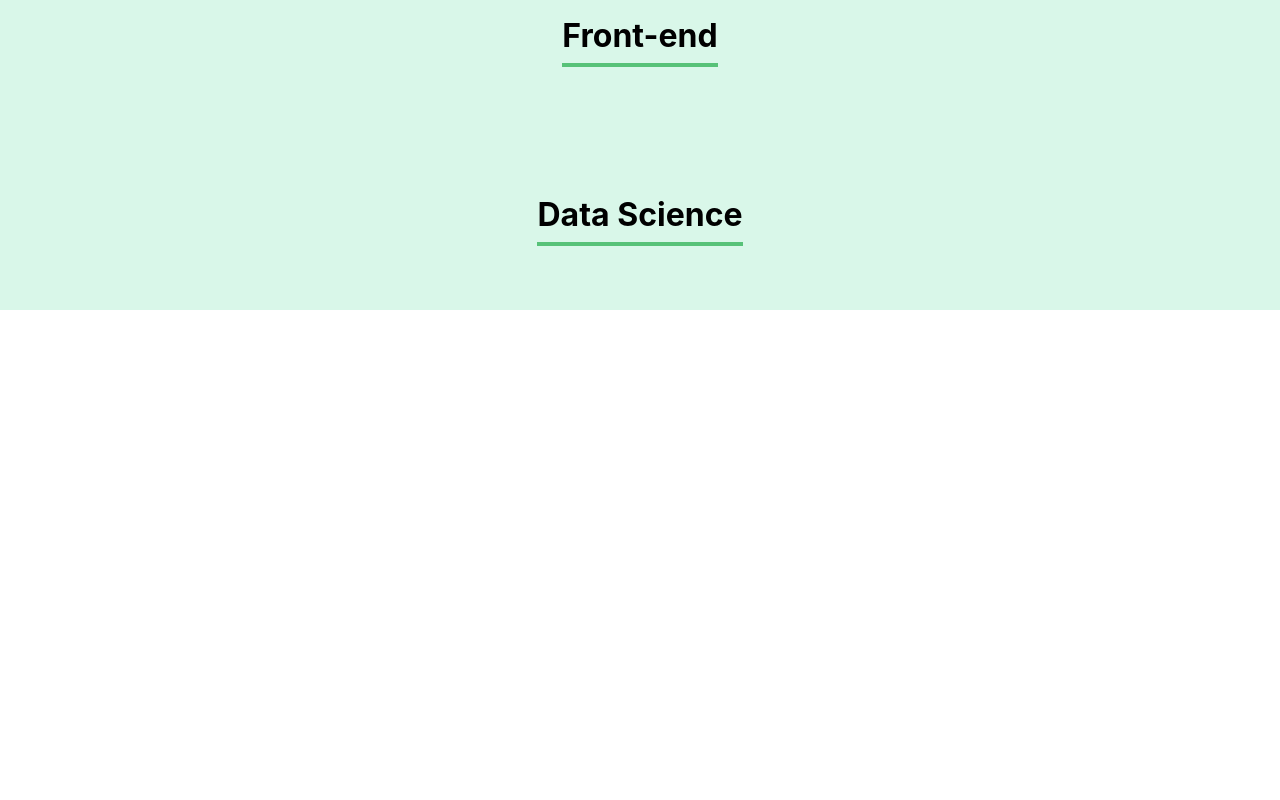
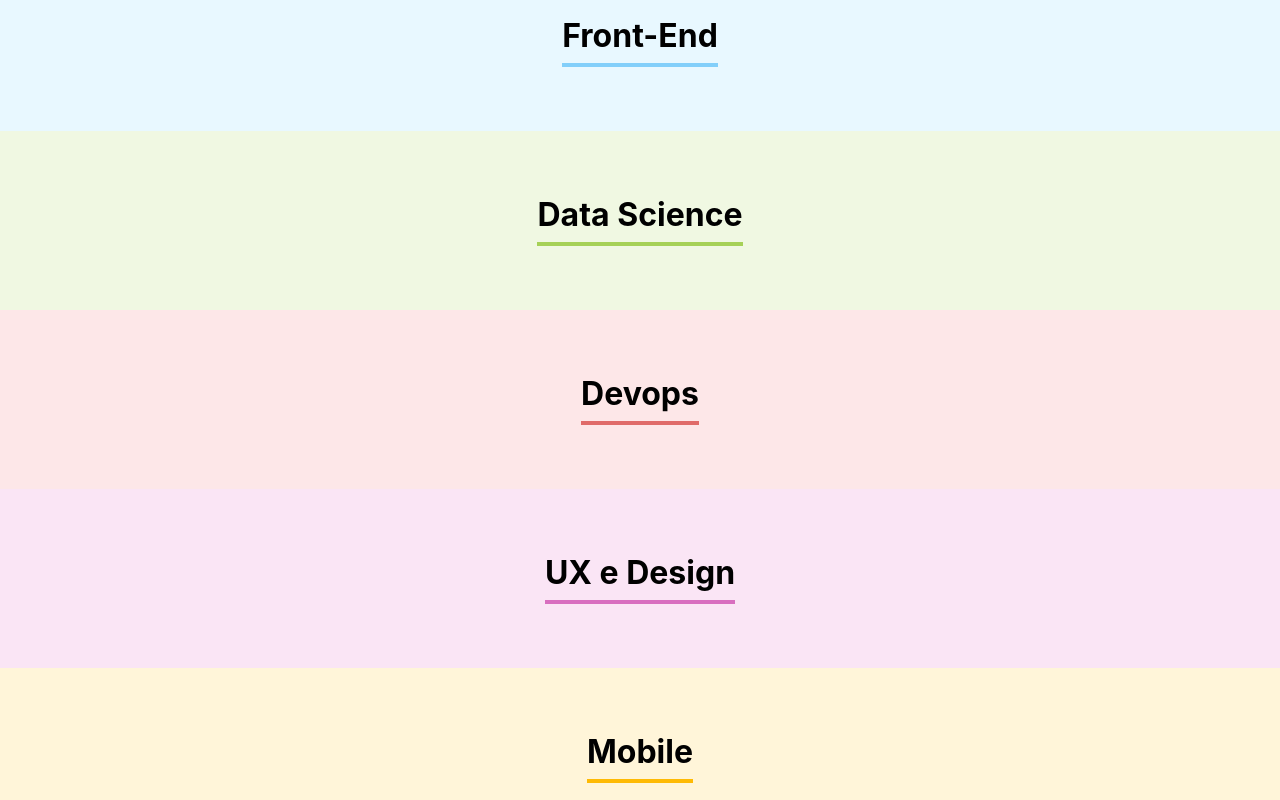
Before and after one commit to leticiaocr/organo, a React (Create React App) app: page / in a window 1280 px wide. Shown: the part 1660-2460 px from the top of the page. Before the commit the page ends 1970 px from the top, so only its background shows below. Built offline with nearby package versions, Linux system fonts and the light colour scheme.

Commit message:
feat: renderizando times

```diff
--- a/src/App.js
+++ b/src/App.js
@@ -4,6 +4,46 @@
 import Time from './componentes/Time';
 
 function App() {
+
+  const times = [
+    {
+      nome: 'Programação',
+      corPrimaria: '#57c278',
+      corSecundaria: '#D9F7E9',
+    },
+
+    {
+      nome: 'Front-End',
+      corPrimaria: '#82CFFA',
+      corSecundaria: '#E8F8FF',
+    },
+    {
+      nome: 'Data Science',
+      corPrimaria: '#A6D157',
+      corSecundaria: '#F0F8E2',
+    },
+    {
+      nome: 'Devops',
+      corPrimaria: '#E06B69',
+      corSecundaria: '#FDE7E8',
+    },
+    {
+      nome: 'UX e Design',
+      corPrimaria: '#D86EBF',
+      corSecundaria: '#FAE5F5',
+    },
+    {
+      nome: 'Mobile',
+      corPrimaria: '#FEBA05',
+      corSecundaria: '#FFF5D9',
+    },
+    {
+      nome: 'Inovação e Gestão',
+      corPrimaria: '#FF8A29',
+      corSecundaria: '#FFEEDF',
+    }
+
+  ]
 
   const [colaboradores, setColaboradores] = useState([])
 
@@ -15,10 +55,8 @@
   return (
     <div className="App">
       <Banner />
-      <Formulario aoColaboradorCadastrado={colaborador => aoNovoColaboradorAdicionado(colaborador)} />
-      <Time nome="Programação" />
-      <Time nome="Front-end" />
-      <Time nome="Data Science" />
+      <Formulario times={times.map(time => time.nome)} aoColaboradorCadastrado={colaborador => aoNovoColaboradorAdicionado(colaborador)} />
+      {times.map(time => <Time key={time.nome} nome={time.nome} corPrimaria={time.corPrimaria} corSecundaria={time.corSecundaria} />)}
     </div>
   );
 }
--- a/src/componentes/Formulario/index.js
+++ b/src/componentes/Formulario/index.js
@@ -6,15 +6,7 @@
 
 const Formulario = (props) => {
 
-    const times = [
-        'Programação',
-        'Front-End',
-        'Data Science',
-        'Devops',
-        'UX e Design',
-        'Mobile',
-        'Inovação e Gestão'
-    ]
+
 
     const [nome, setNome] = useState('')
     const [cargo, setCargo] = useState('')
@@ -58,7 +50,7 @@
                 <ListaSuspensa
                     obrigatorio={true}
                     label="Time"
-                    itens={times}
+                    itens={props.times}
                     valor={time}
                     aoAlterado={valor => setTime(valor)}
                 />
--- a/src/componentes/Time/index.js
+++ b/src/componentes/Time/index.js
@@ -2,8 +2,8 @@
 
 const Time = (props) =>{
 return (
-    <section className='time'>
-        <h3>{props.nome}</h3>
+    <section className='time' style={{backgroundColor: props.corSecundaria}} >
+        <h3 style={{borderColor: props.corPrimaria}} >{props.nome}</h3>
     </section>
 )
 }
--- a/src/componentes/Time/time.css
+++ b/src/componentes/Time/time.css
@@ -1,12 +1,11 @@
 .time{
     text-align: center;
     padding: 32px;
-    background-color: #D9F7E9;
 }
 
 .time h3{
     font-size: 32px;
-    border-bottom: 4px solid #57c278;
+    border-bottom: 4px solid;
     display: inline-block;
     padding-bottom: 8px;
 }
```
